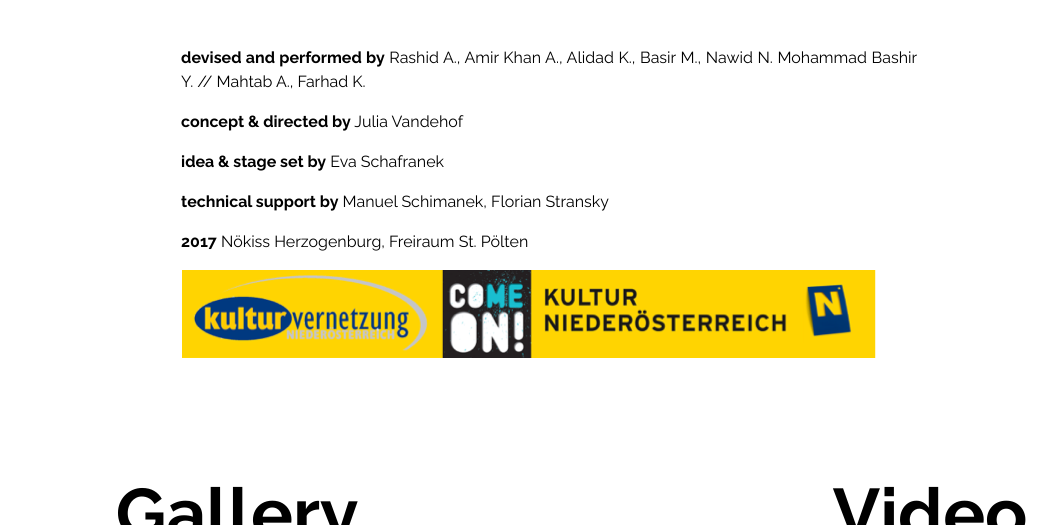
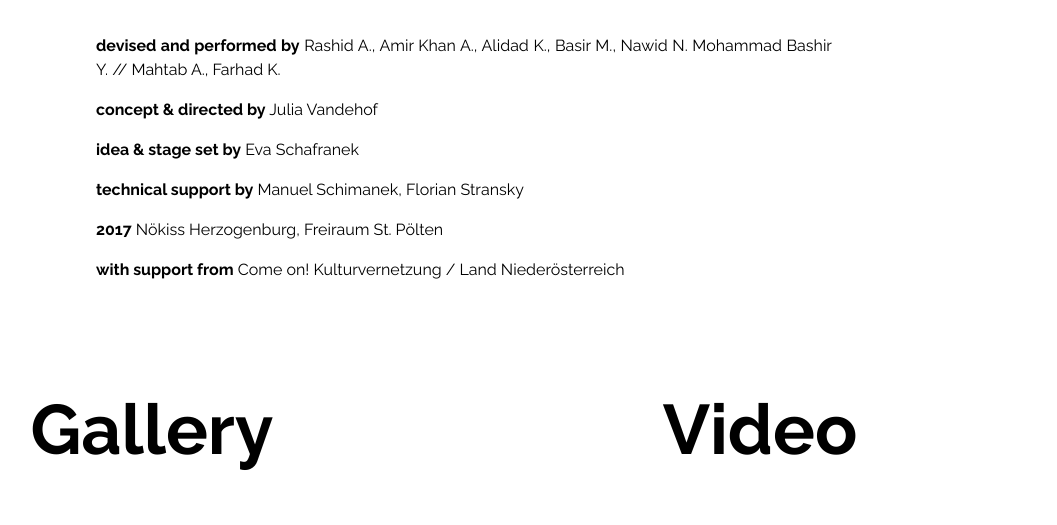
Before and after one commit to matteocarpi/julia, a Jekyll site: the page built from _posts/2019-04-20-vom-wind-dem-sand-und-den-sternen.md, in a window 1280 px wide and 900 px high, scrolled down 1057 px, cut to the strip 0-525 px from the top of the window. Shown: the whole strip, without its empty margins (176-1233 px from the left). Built offline with Jekyll 4.4.1, drawn with Linux system fonts in a browser that asks for light colours.

Commit message:
Update from Forestry.io Julia Proeglhoef updated _posts/2019-04-20-vom-wind-dem-sand-und-den-sternen.md

```diff
--- a/_posts/2019-04-20-vom-wind-dem-sand-und-den-sternen.md
+++ b/_posts/2019-04-20-vom-wind-dem-sand-und-den-sternen.md
@@ -15,7 +15,7 @@ credits: |-
 
   **2017** Nökiss Herzogenburg, Freiraum St. Pölten
 
-  **![](/uploads/logocomeon.png)**
+  **with support from** Come on! Kulturvernetzung / Land Niederösterreich
 preview_picture: "/uploads/foto-vom-wind.jpg"
 current: false
 only_current: false
@@ -30,7 +30,6 @@ gallery:
 - "/uploads/fotowind2.jpg"
 - "/uploads/fotowind4.jpg"
 - "/uploads/fotowind3.jpg"
-- "/uploads/logocomeon.png"
 youtube_link: <iframe width="560" height="315" src="https://www.youtube.com/embed/reBDoCNH90g"
   frameborder="0" allow="accelerometer; autoplay; encrypted-media; gyroscope; picture-in-picture"
   allowfullscreen></iframe>
```
